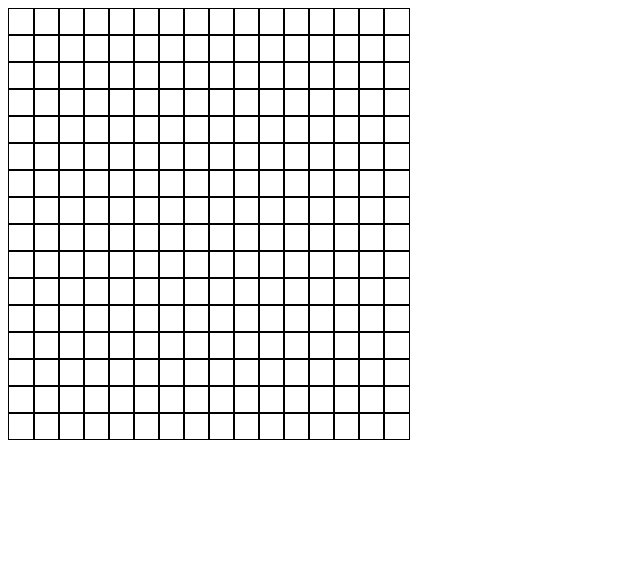
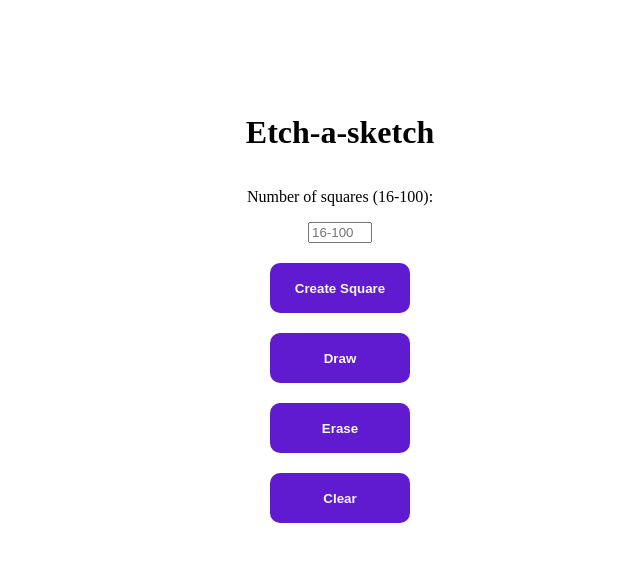
Before and after one commit to SirPtavius/Etch-a-Sketch, a plain HTML site: page index.html in a window 1280 px wide. Shown: the whole page, without its empty margins (0-640 px from the left). Drawn offline with Linux system fonts and the light colour scheme.

Commit message:
fixed the creation of square and the size adaptation of cells

```diff
--- a/index.html
+++ b/index.html
@@ -7,7 +7,18 @@
     <title>Document</title>
 </head>
 <body>
-    <div id="container"></div>
-    <script src="script.js"> </script>
+    <div class="box">
+        <div class="instruction">
+            <h1>Etch-a-sketch</h1>
+         <p>Number of squares (16-100):</p>
+         <input type="number" id="squares" name="squares" min="16" max="100" placeholder="16-100">
+         <button id="createSquare">Create Square</button>
+         <button id="drawButton">Draw</button>
+         <button>Erase</button>
+            <button>Clear</button>
+        </div>
+        <div id="container"></div>
+        <script src="script.js"> </script>
+    </div>
 </body>
 </html>
--- a/script.js
+++ b/script.js
@@ -1,7 +1,35 @@
+const GRIDSIDE = 600
 let container = document.getElementById("container")
-for(let i = 0; i < 256; i++){
+container.style.width = container.style.height = `${GRIDSIDE}px`;
+
+
+let buttonCreateSquare = document.querySelector("#createSquare")
+buttonCreateSquare.addEventListener("click", () => {
+
+    let grid = document.getElementById("squares").value
+
+    if(grid < 16 || grid > 100){
+        grid = 16
+    }
+
+    container.innerHTML ="";
+    createSquare(grid)
+});
+
+
+function createSquare(side){
+
+    for(let i = 0; i < (side*side); i++){
         let cell = document.createElement("div");
+        cell.style.width = cell.style.height = `${(GRIDSIDE / side) - 2}px`;
         cell.classList.add("cell");
-        //cell.style.cssText = "border: 1px solid black; height: 25px; width: 25px";
         container.appendChild(cell);
+
+        // Aggiungi event listener per il passaggio del mouse
+        cell.addEventListener('mouseenter', () => {
+            cell.style.backgroundColor = '#ff0000'; // Cambia il colore al passaggio del mouse
+        });
+
 }
+
+}
--- a/styles.css
+++ b/styles.css
@@ -1,10 +1,31 @@
+.box{
+  display: flex;
+  align-items: center;
+  justify-content: center;
+}
+
+.instruction{
+  display: flex;
+  flex-direction: column;
+  justify-content: space-around;
+  align-items: center;
+}
+button{
+  background-color: #601acf;
+  border-radius: 10px;
+  margin-top: 20px;
+  width: 140px;
+  height: 50px;
+  color: #f9faf8;
+  font-weight: 600;
+  border: 0px;
+}
 #container {
-    display: grid;
-    grid-template-columns: repeat(16, 25px);
-  }
+  display: flex;
+  flex-wrap: wrap;
+}
 
 .cell {
-    border: 1px solid black;
-    height: 25px;
-    width: 25px;
+  border: 1px solid black;
+
 }
```
